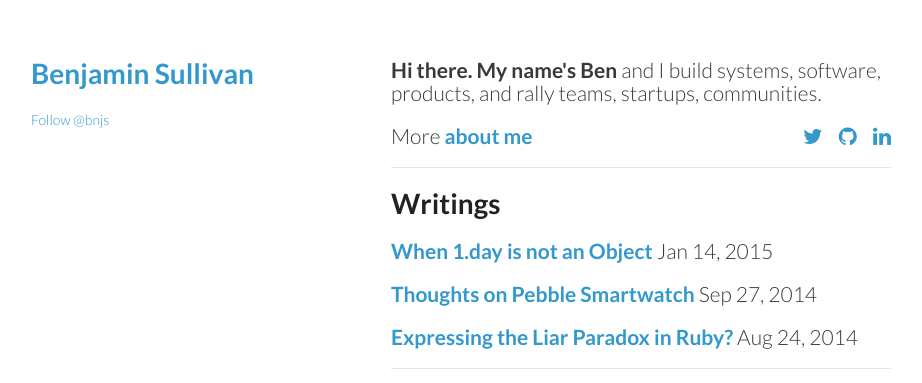
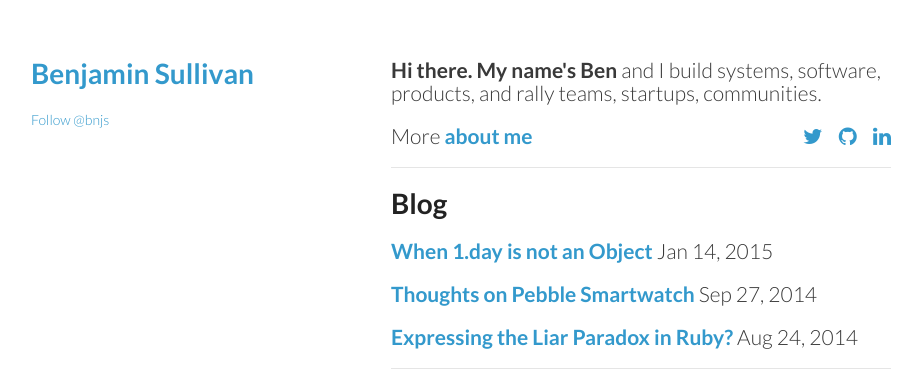
Before and after one commit to bnjs/bnjs.github.io, a Jekyll site: the page built from index.md, in a window 1280 px wide. Shown: the top 383 px of the page, without its empty margins (179-1101 px from the left). Built offline with Jekyll 4.4.1, drawn with Linux system fonts in a browser that asks for light colours; nearby versions of some CDN libraries; comment, search, counter and statistics services are not loaded.

Commit message:
Change "Writings" to "Blog"

```diff
--- a/index.md
+++ b/index.md
@@ -20,7 +20,7 @@ More <a href="/about-me">about me</a>
 
 ---
 
-# Writings
+# Blog
 
 {% for post in site.posts %}
 {% if post.path contains "_drafts" %}
```
